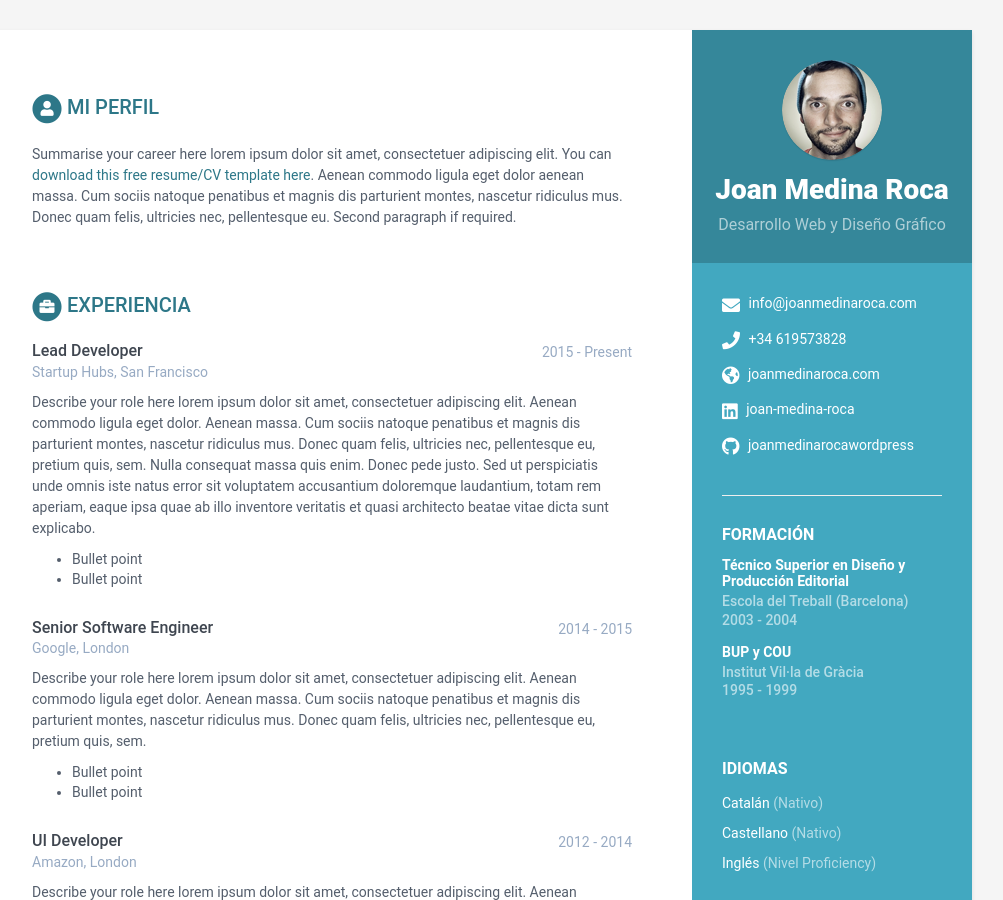
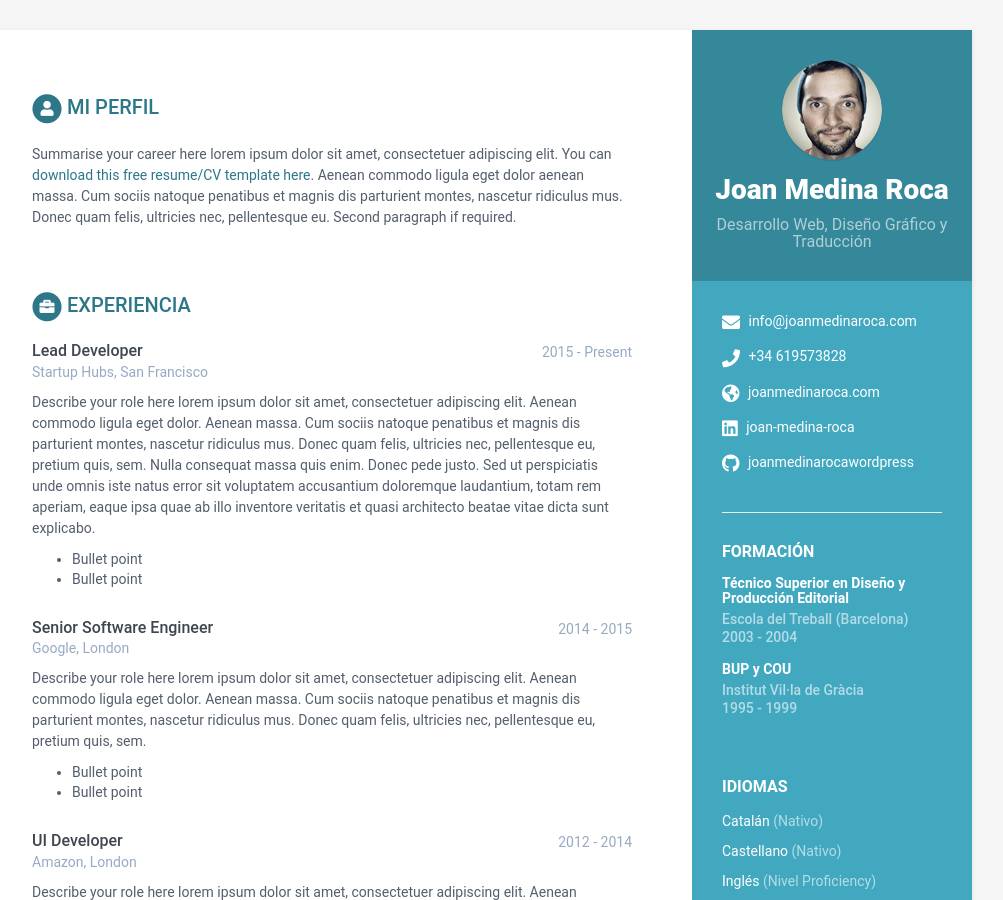
Before and after one commit to joan-medina-roca/cv.joanmedinaroca.com, a Jekyll site: the page built from index.html, in a window 1280 px wide and 900 px high. Shown: the whole window, without its empty margins (168-1171 px from the left). Built offline with Jekyll 4.4.1, drawn with Linux system fonts in a browser that asks for light colours.

```diff
--- a/_data/data.yml
+++ b/_data/data.yml
@@ -8,7 +8,7 @@ sidebar:
 
   # Profile information
   name: Joan Medina Roca
-  tagline: Desarrollo Web y Diseño Gráfico
+  tagline: Desarrollo Web, Diseño Gráfico y Traducción
   avatar: profile.png #place a 100x100 picture inside /assets/images/ folder and provide the name of the file below
 
   # Sidebar links
```
